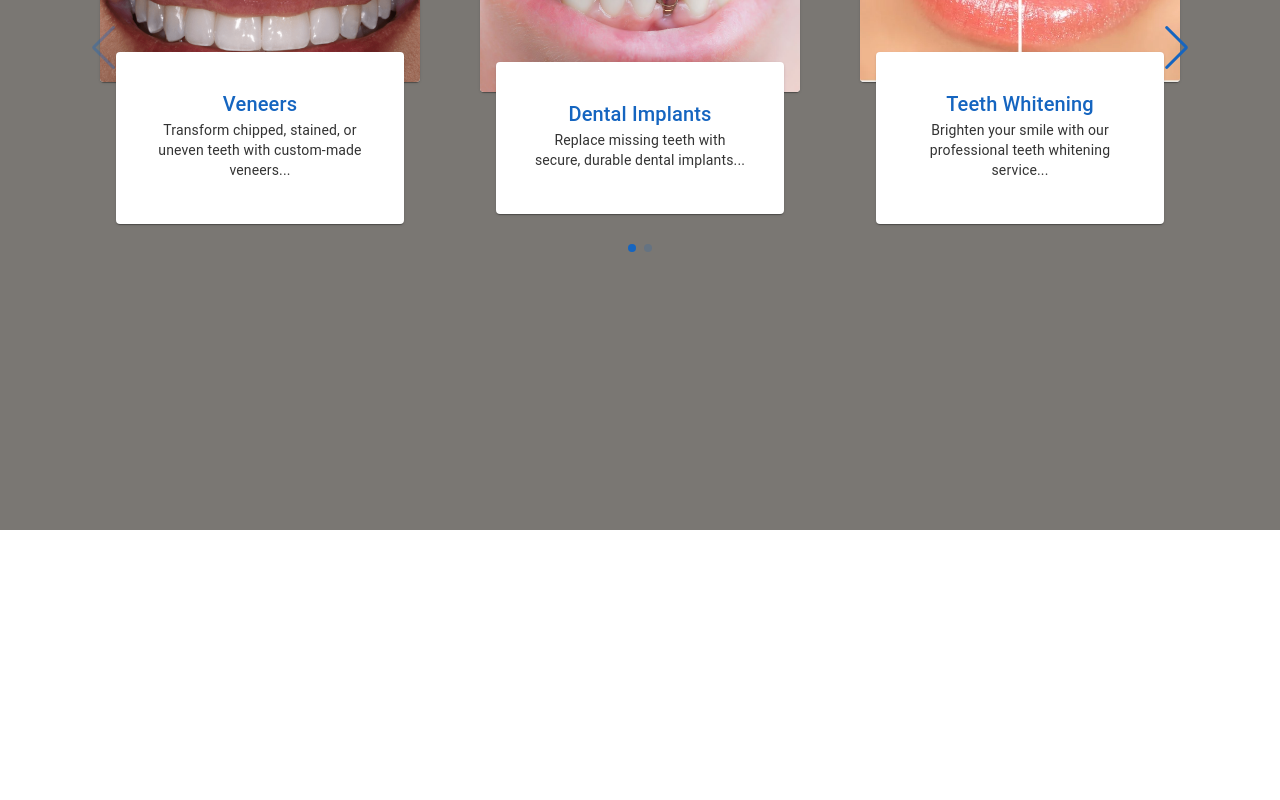
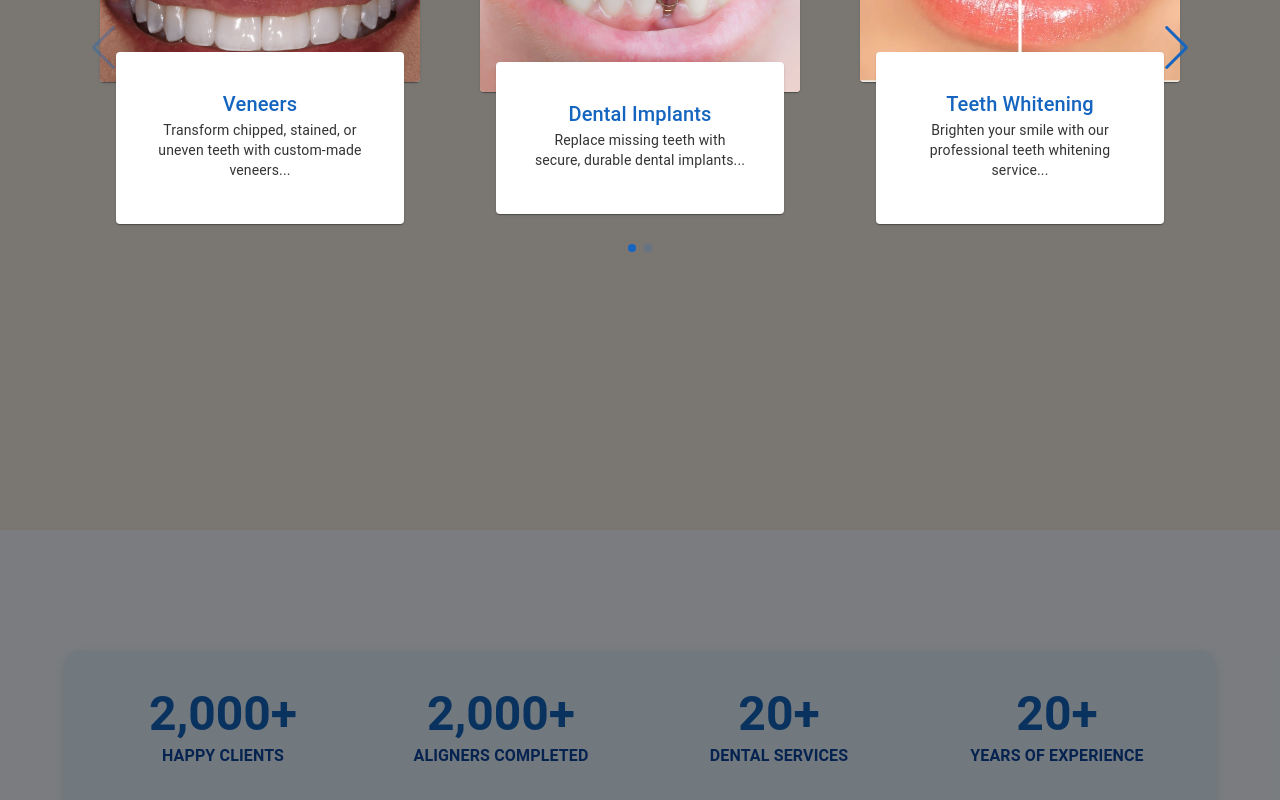
Before and after one commit to MuthukumaranaSM/Dental-Management-System, a React (Vite) app in the folder frontend/: page / in a window 1280 px wide. Shown: the part 1632-2432 px from the top of the page. Before the commit the page ends 2162 px from the top, so only its background shows below. Built offline with nearby package versions, Linux system fonts and the light colour scheme.

Commit message:
Add StatsCounter component and integrate it into the Home page

```diff
--- a/frontend/src/components/StatsCounter.jsx
+++ b/frontend/src/components/StatsCounter.jsx
@@ -0,0 +1,55 @@
+import React from "react";
+import { Box, Typography, Grid, Card, CardContent } from "@mui/material";
+import CountUp from "react-countup";
+
+const stats = [
+  { label: "HAPPY CLIENTS", value: 2000 },
+  { label: "ALIGNERS COMPLETED", value: 2000 },
+  { label: "DENTAL SERVICES", value: 20 },
+  { label: "YEARS OF EXPERIENCE", value: 20 },
+];
+
+const StatsCounter = () => {
+  return (
+    <Box sx={{ width: "100%", display: "flex", justifyContent: "center", py: 5 }}>
+      <Card
+        sx={{
+          width: "90%",
+          backgroundColor: "#e3f2fd", // Light Blue
+          borderRadius: "16px",
+          boxShadow: "0px 4px 10px rgba(0, 0, 0, 0.1)",
+          padding: "20px",
+        }}
+      >
+        <CardContent>
+          <Grid container spacing={4} justifyContent="center">
+            {stats.map((stat, index) => (
+              <Grid item key={index} xs={12} sm={6} md={3} textAlign="center">
+                <Typography
+                  variant="h3"
+                  sx={{
+                    fontWeight: "bold",
+                    color: "#1565c0", // Dark Blue
+                  }}
+                >
+                  <CountUp end={stat.value} duration={3} />+
+                </Typography>
+                <Typography
+                  variant="subtitle1"
+                  sx={{
+                    fontWeight: "bold",
+                    color: "#0d47a1", // Darker Blue
+                  }}
+                >
+                  {stat.label}
+                </Typography>
+              </Grid>
+            ))}
+          </Grid>
+        </CardContent>
+      </Card>
+    </Box>
+  );
+};
+
+export default StatsCounter;
--- a/frontend/src/pages/home.css
+++ b/frontend/src/pages/home.css
@@ -147,3 +147,12 @@
     font-weight: 600;
     color: #1565c0;
 }
+
+.stats-section {
+    width: 100%;
+    padding: 80px 0;
+    background: #f5faff; /* Light blue background */
+    display: flex;
+    justify-content: center;
+    align-items: center;
+}
--- a/frontend/src/pages/home.jsx
+++ b/frontend/src/pages/home.jsx
@@ -1,7 +1,8 @@
 import React from "react";
 import AboutUs from "../pages/aboutus"; // ✅ Import About Us section
 import Services from "../pages/Services"; // ✅ Import Services section
-import "./home.css"; // ✅ Ensure this CSS file exists
+import "./home.css";
+import StatsCounter from "../components/StatsCounter";
 
 function Home() {
   return (
@@ -20,6 +21,12 @@ function Home() {
 
       {/* Services Section */}
       <Services />
+
+       {/* Stats Counter Section */}
+       <section className="stats-section">
+        <StatsCounter />
+      </section>
+
     </div>
   );
 }
```
